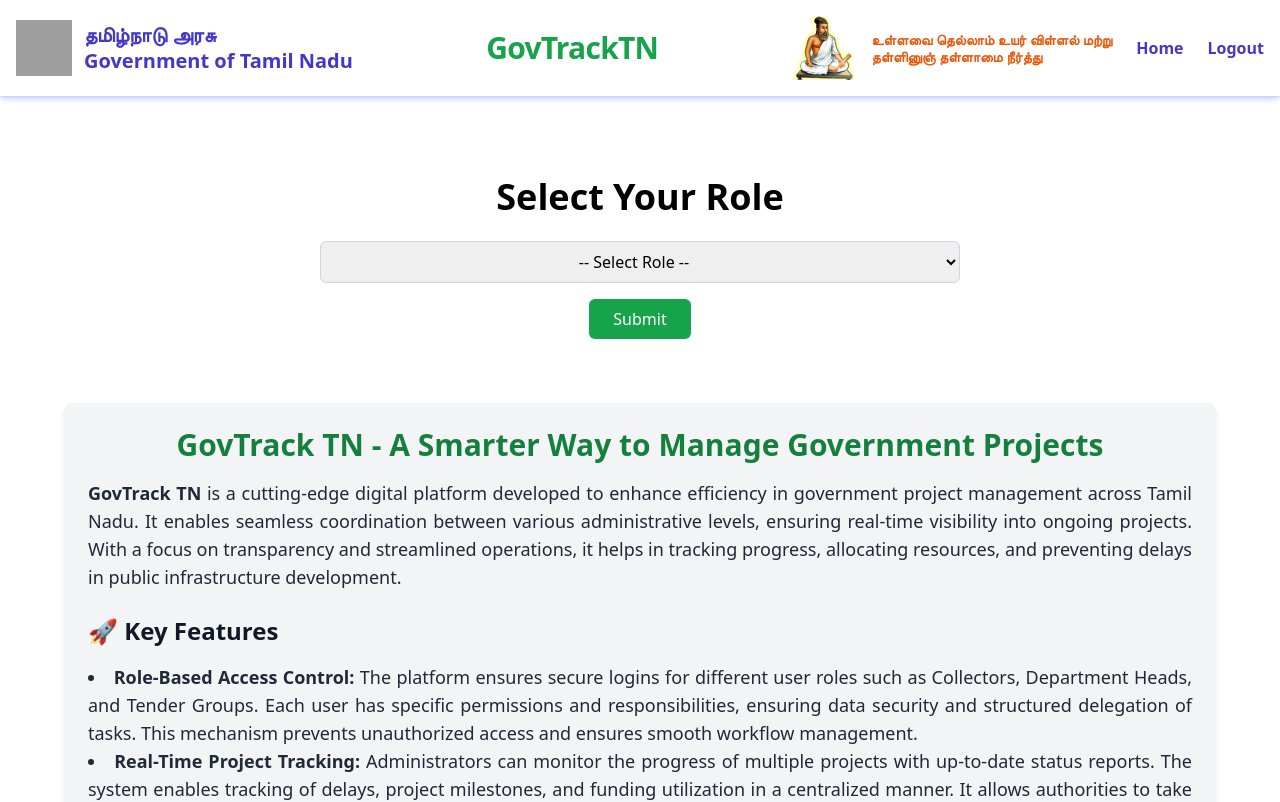
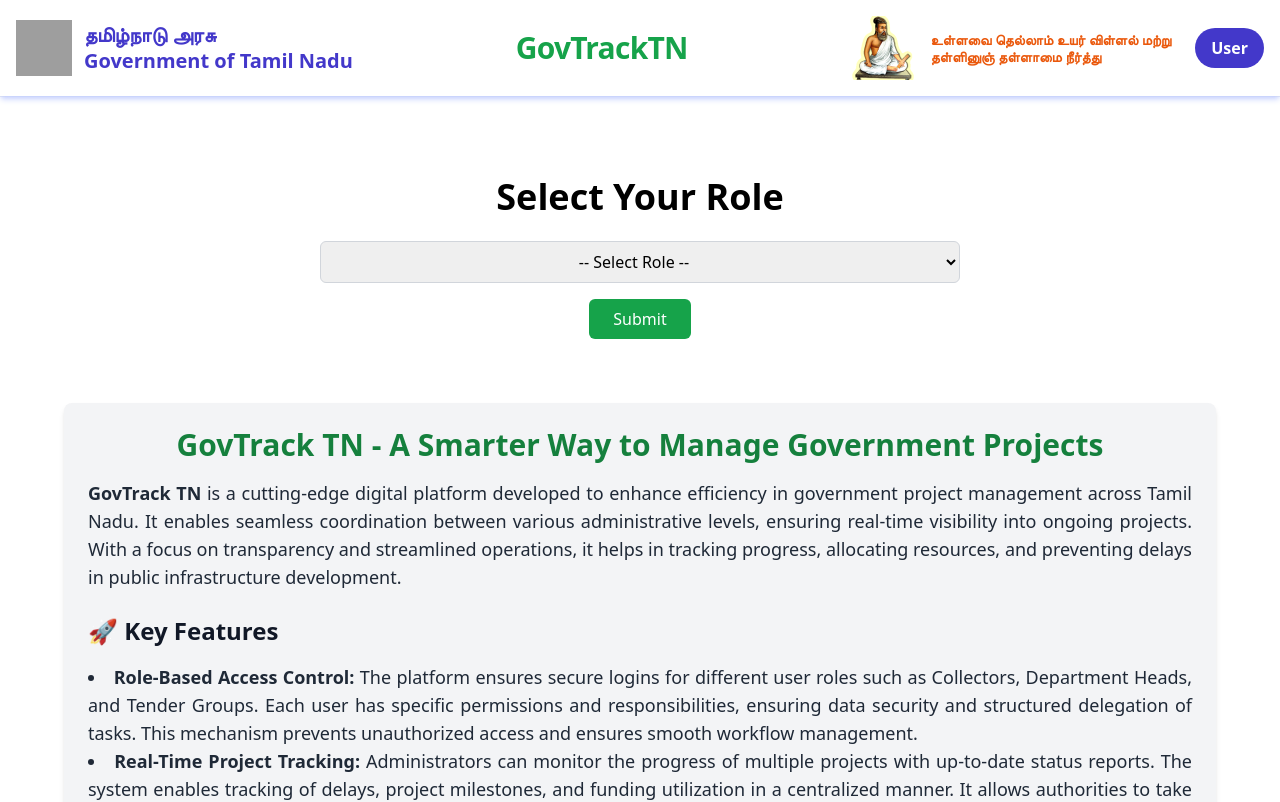
Before and after one commit to Vidhai77/govtracktn, a Next.js app in the folder frontend/: page / in a window 1280 px wide. Shown: the top 802 px of the page. Built offline with nearby package versions, Linux system fonts and the light colour scheme; grey boxes are pictures that could not be loaded.

Commit message:
Navbar fix

```diff
--- a/frontend/components/Navbar.jsx
+++ b/frontend/components/Navbar.jsx
@@ -1,8 +1,27 @@
 "use client";
 import Link from "next/link";
-import React from "react";
+import { usePathname } from "next/navigation";
+import { useEffect, useState } from "react";
 
 const Navbar = () => {
+  const pathname = usePathname();
+  const [userRole, setUserRole] = useState("");
+  const [userName, setUserName] = useState("User");
+
+  useEffect(() => {
+    const storedUser = localStorage.getItem("loginId") || "User"; // Get login ID from local storage
+
+    if (pathname.includes("collector")) {
+      setUserRole("Collector");
+    } else if (pathname.includes("dhead")) {
+      setUserRole("District Head");
+    } else if (pathname.includes("tenderer")) {
+      setUserRole("Tenderer");
+    } else {
+      setUserRole(storedUser); // Default fallback
+    }
+  }, [pathname]);
+
   return (
     <nav className="bg-white text-black p-4 flex items-center justify-between sticky top-0 z-50 shadow-md shadow-indigo-200">
       {/* Left Section */}
@@ -13,22 +32,17 @@
           className="w-14 h-14 transition-transform duration-300 hover:scale-105"
         />
         <div className="text-indigo-700">
-          <span className="text-xl font-bold block leading-tight">
-            தமிழ்நாடு அரசு
-          </span>
-          <span className="text-xl font-semibold">
-            Government of Tamil Nadu
-          </span>
+          <span className="text-xl font-bold block leading-tight">தமிழ்நாடு அரசு</span>
+          <span className="text-xl font-semibold">Government of Tamil Nadu</span>
         </div>
       </div>
 
       {/* Center Section - Title */}
-      <h1 className="text-3xl font-extrabold text-green-600 tracking-tight">
-        GovTrackTN
-      </h1>
+      <h1 className="text-3xl font-extrabold text-green-600 tracking-tight">GovTrackTN</h1>
 
-      {/* Right Section - Quote and Links */}
+      {/* Right Section */}
       <div className="flex items-center space-x-6">
+        {/* Quote */}
         <div className="flex items-center gap-4">
           <img
             src="/Thiruvalluvar.png"
@@ -42,16 +56,14 @@
           </span>
         </div>
 
-        {/* Links */}
-        <div className="flex space-x-6 text-indigo-700 font-semibold">
-          <Link
-            href="/"
-            className="hover:text-indigo-900 hover:underline transition-colors duration-200"
-          >
-            Home
-          </Link>
+        {/* Role-based Button with Logout */}
+        <div className="relative group">
+          <button className="bg-indigo-700 text-white px-4 py-2 rounded-full font-semibold flex items-center space-x-2">
+            <span>{userRole}</span>
+          </button>
+          <div className="absolute right-0 mt-2 hidden group-hover:block bg-white shadow-lg rounded-lg py-2">
             <button
-            className="hover:text-indigo-900 hover:underline transition-colors duration-200"
+              className="block px-4 py-2 text-indigo-700 hover:bg-gray-200 transition-colors w-full text-left"
               onClick={() => {
                 localStorage.clear();
                 window.location.href = "/";
@@ -61,6 +73,7 @@
             </button>
           </div>
         </div>
+      </div>
     </nav>
   );
 };
```
Also changed, not shown: 1 other file (tests, documents, lock files or other folders). Lines whose indentation alone changed are shown as unchanged.
